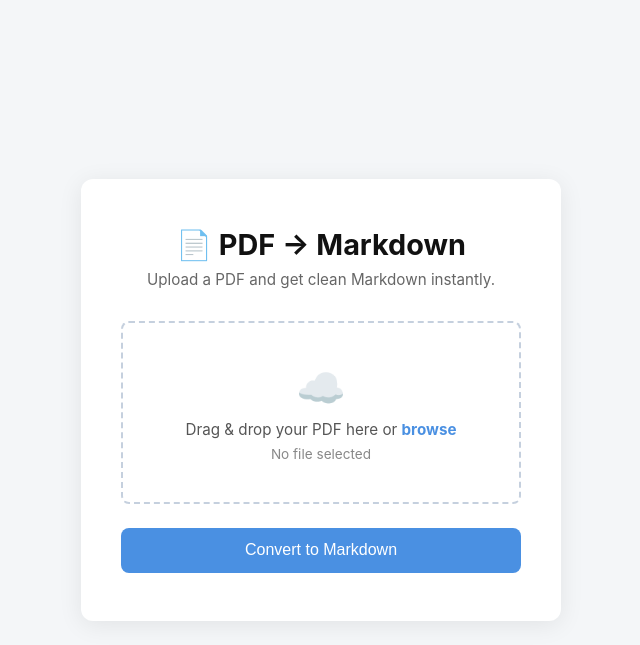
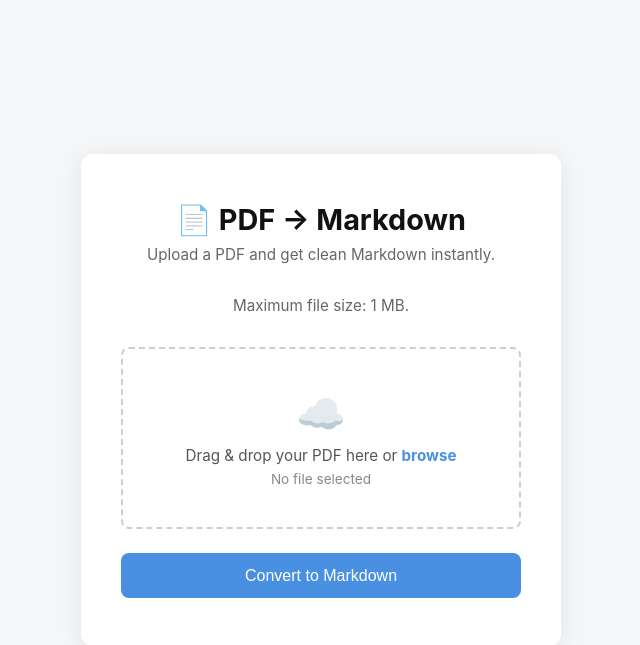
Before and after one commit to jwaiswa7/pdf2Markdown, a Flask app: page / in a window 1280 px wide. Shown: the top 645 px of the page, without its empty margins (319-959 px from the left). Run offline with Flask 3, Linux system fonts and the light colour scheme; some libraries are stand-ins or nearby versions.

Commit message:
Limit file size

```diff
--- a/app.py
+++ b/app.py
@@ -4,10 +4,11 @@ import time
 from pathlib import Path
 import markdown
 import pymupdf4llm
+from werkzeug.exceptions import RequestEntityTooLarge
 from flask import Flask, request, redirect, url_for, render_template, abort
 
 app = Flask(__name__)
-app.config["MAX_CONTENT_LENGTH"] = 20 * 1024 * 1024  # 20 MB limit
+app.config["MAX_CONTENT_LENGTH"] = 1 * 1024 * 1024  # 1 MB limit
 
 CONVERSION_TTL_SECONDS = 10 * 60
 CONVERSIONS_DIR = Path("/tmp/pdf2md-conversions")
@@ -41,6 +42,11 @@ def load_conversion(conversion_id: str) -> str | None:
         return None
 
     return file_path.read_text(encoding="utf-8")
+
+
+@app.errorhandler(RequestEntityTooLarge)
+def handle_file_too_large(_error):
+    return render_template("index.html", error="File too large. Please upload a PDF smaller than 1 MB."), 413
 
 
 @app.route("/")
--- a/templates/index.html
+++ b/templates/index.html
@@ -84,6 +84,7 @@
   <div class="card">
     <h1>📄 PDF → Markdown</h1>
     <p class="sub">Upload a PDF and get clean Markdown instantly.</p>
+    <p class="sub">Maximum file size: 1 MB.</p>
 
     {% if error %}
     <div class="error">{{ error }}</div>
@@ -103,6 +104,7 @@
   </div>
 
   <script>
+      const MAX_FILE_SIZE_BYTES = 1 * 1024 * 1024;
     const input = document.getElementById("file-input");
     const fileNameEl = document.getElementById("file-name");
     const dropZone = document.getElementById("drop-zone");
@@ -111,7 +113,23 @@
     const submitBtn = document.getElementById("submit-btn");
 
     input.addEventListener("change", () => {
-      fileNameEl.textContent = input.files[0]?.name || "No file selected";
+      const selectedFile = input.files[0];
+      if (!selectedFile) {
+        fileNameEl.textContent = "No file selected";
+        input.setCustomValidity("");
+        return;
+      }
+
+      if (selectedFile.size > MAX_FILE_SIZE_BYTES) {
+        input.value = "";
+        input.setCustomValidity("File too large. Please upload a PDF smaller than 1 MB.");
+        input.reportValidity();
+        fileNameEl.textContent = "No file selected";
+        return;
+      }
+
+      input.setCustomValidity("");
+      fileNameEl.textContent = selectedFile.name;
     });
 
     ["dragover", "dragenter"].forEach(e => dropZone.addEventListener(e, ev => {
@@ -122,6 +140,18 @@
     }));
 
     form.addEventListener("submit", () => {
+      const selectedFile = input.files[0];
+      if (!selectedFile) {
+        return;
+      }
+
+      if (selectedFile.size > MAX_FILE_SIZE_BYTES) {
+        input.setCustomValidity("File too large. Please upload a PDF smaller than 1 MB.");
+        input.reportValidity();
+        return;
+      }
+
+      input.setCustomValidity("");
       submitBtn.disabled = true;
       submitBtn.textContent = "Converting…";
       spinner.style.display = "block";
```
